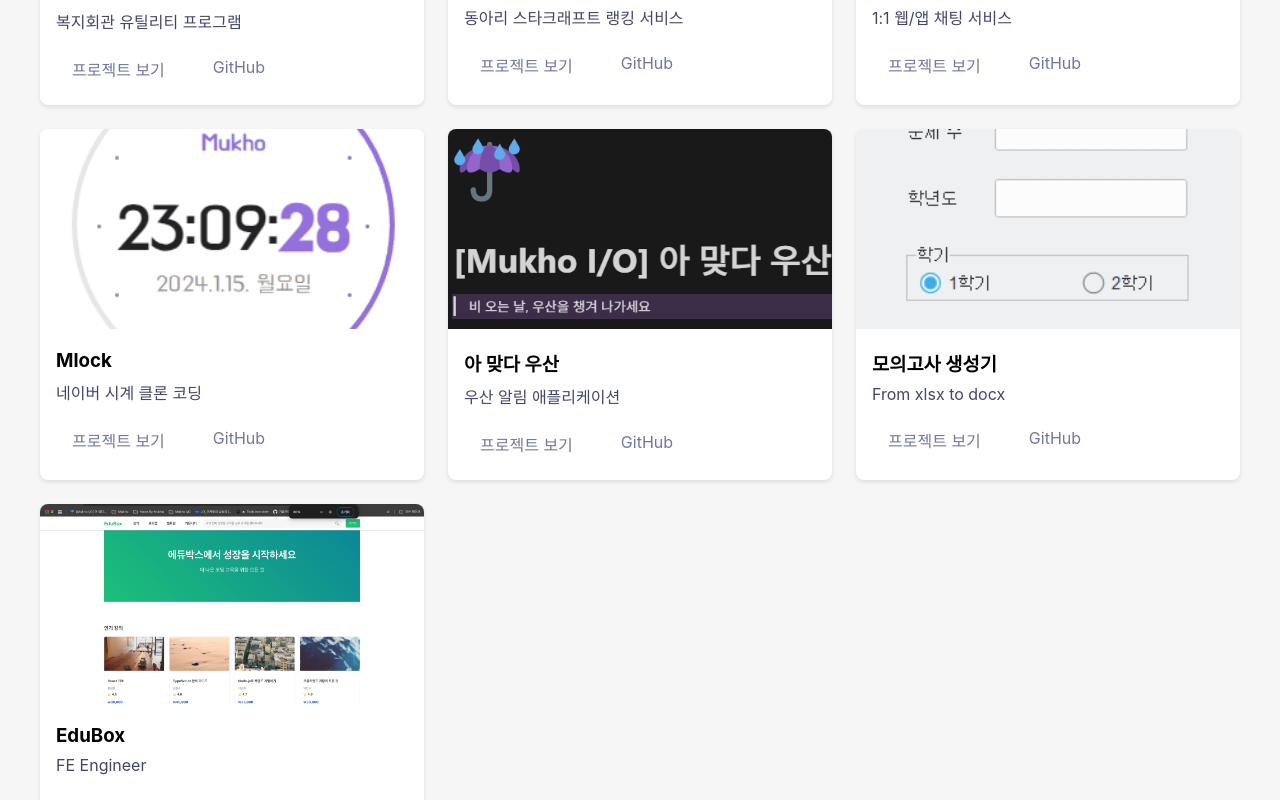
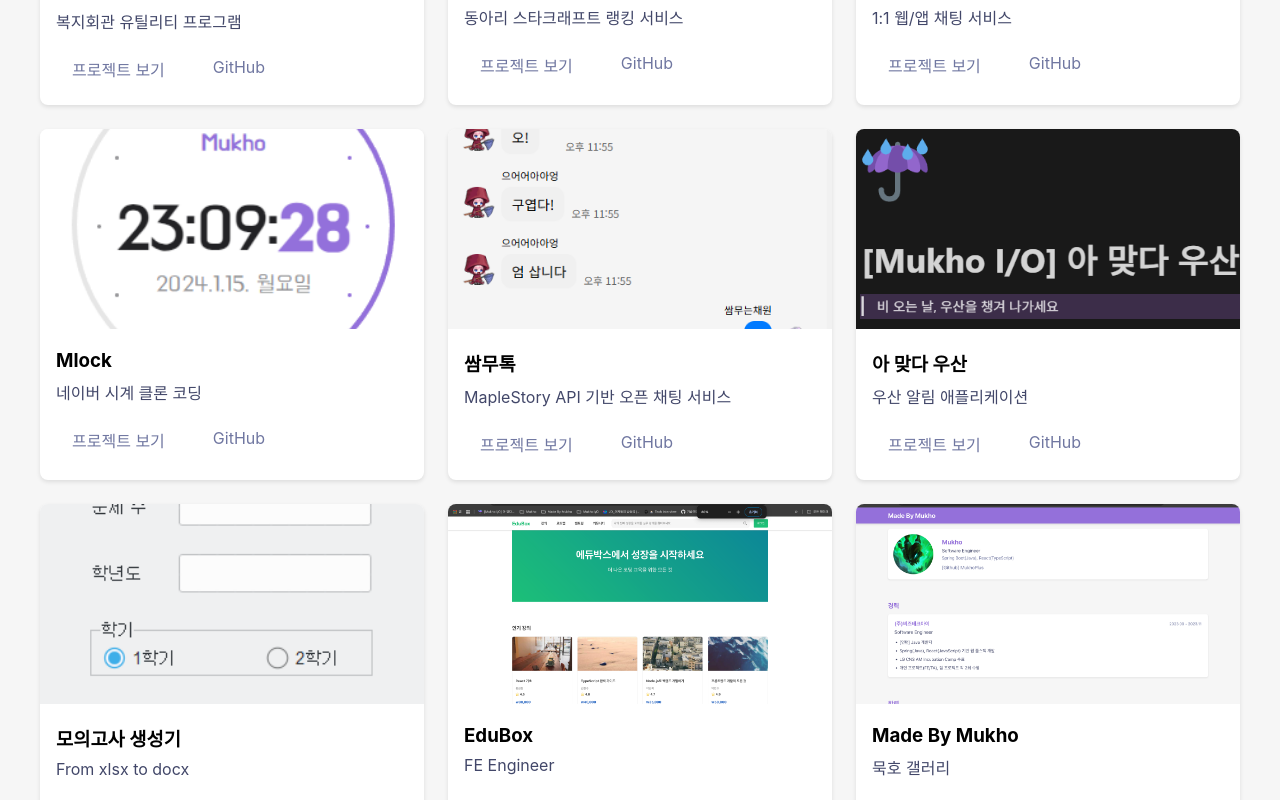
Before and after one commit to Made-By-Mukho/made-by-mukho.github.io, a React (Create React App) app: page / in a window 1280 px wide. Shown: the part 1280-2080 px from the top of the page. Built offline with nearby package versions, Linux system fonts and the light colour scheme.

Commit message:
Chore: 프로젝트 추가

```diff
--- a/src/data/Projects.ts
+++ b/src/data/Projects.ts
@@ -3,9 +3,11 @@ import rdc from "../assets/images/rdc.png";
 import scrank from "../assets/images/scrank.png";
 import underworld from "../assets/images/underworld.png";
 import mlock from "../assets/images/mlock.png";
+import ssammu from "../assets/images/ssammu.png";
 import umbrella from "../assets/images/umbrella.png";
 import questionbank from "../assets/images/questionbank.png";
 import edubox from "../assets/images/edubox.png";
+import mbm from "../assets/images/mbm.png";
 
 export const projects: Project[] = [
   {
@@ -42,6 +44,14 @@ export const projects: Project[] = [
   },
   {
     id: 5,
+    title: "쌈무톡",
+    description: "MapleStory API 기반 오픈 채팅 서비스",
+    imageUrl: ssammu,
+    projectUrl: "https://ssammutalk.mukho.r-e.kr/",
+    githubUrl: "https://github.com/mukhoplus/SsamMuTalk_docs",
+  },
+  {
+    id: 6,
     title: "아 맞다 우산",
     description: "우산 알림 애플리케이션",
     imageUrl: umbrella,
@@ -49,7 +59,7 @@ export const projects: Project[] = [
     githubUrl: "https://github.com/Mukho-I-O",
   },
   {
-    id: 6,
+    id: 7,
     title: "모의고사 생성기",
     description: "From xlsx to docx",
     imageUrl: questionbank,
@@ -57,7 +67,7 @@ export const projects: Project[] = [
     githubUrl: "https://github.com/mukhoplus/questionbank",
   },
   {
-    id: 7,
+    id: 8,
     title: "EduBox",
     description: "FE Engineer",
     imageUrl: edubox,
@@ -65,4 +75,12 @@ export const projects: Project[] = [
     githubUrl:
       "https://github.com/SSAFY-Escape-from-backend-potato/edubox_front_team1",
   },
+  {
+    id: 9,
+    title: "Made By Mukho",
+    description: "묵호 갤러리",
+    imageUrl: mbm,
+    projectUrl: "https://made-by-mukho.github.io/",
+    githubUrl: "https://github.com/Made-By-Mukho/made-by-mukho.github.io",
+  },
 ];
```
Also changed, not shown: src/assets/images/mbm.png (added), src/assets/images/ssammu.png (added).
